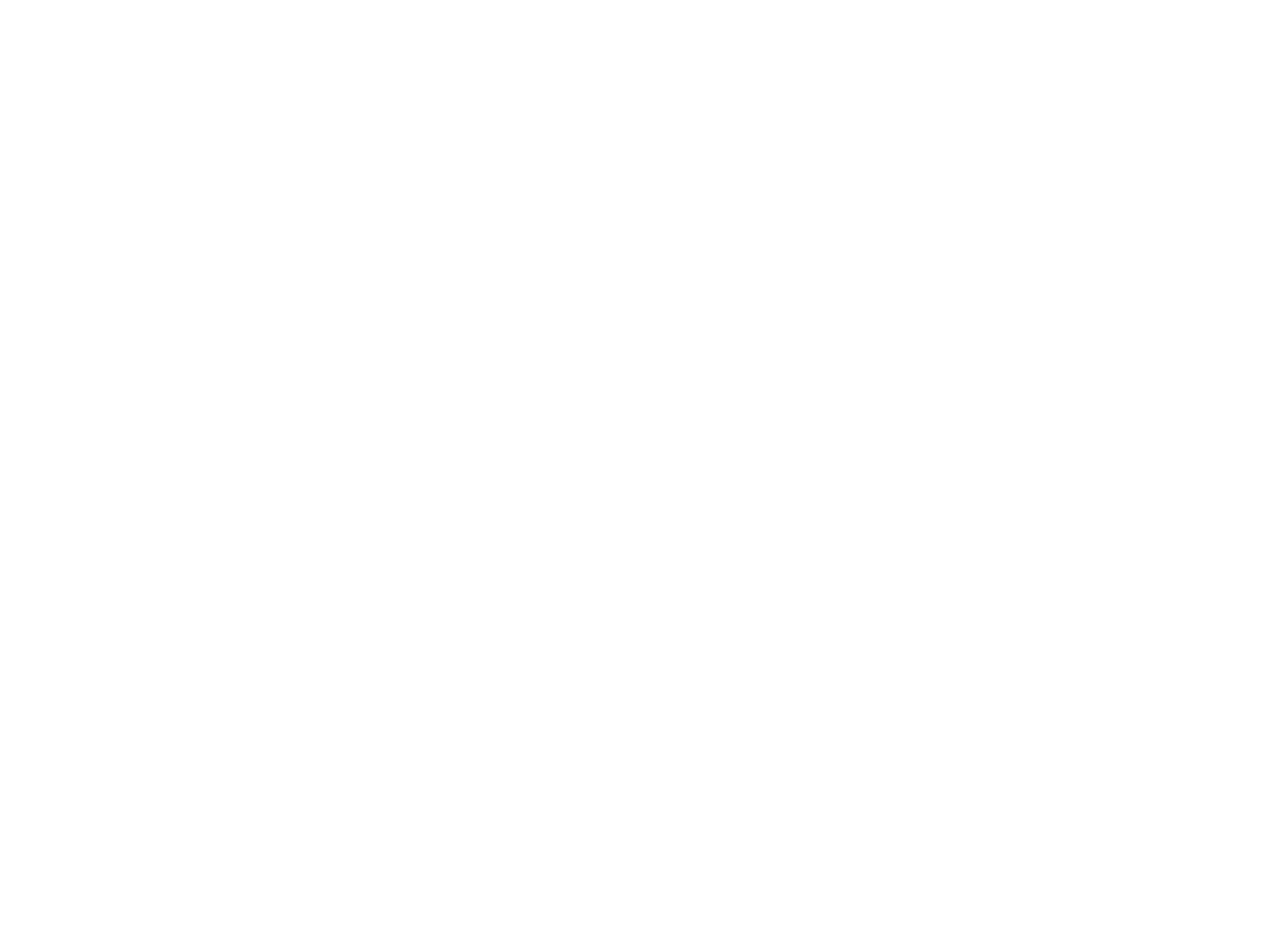
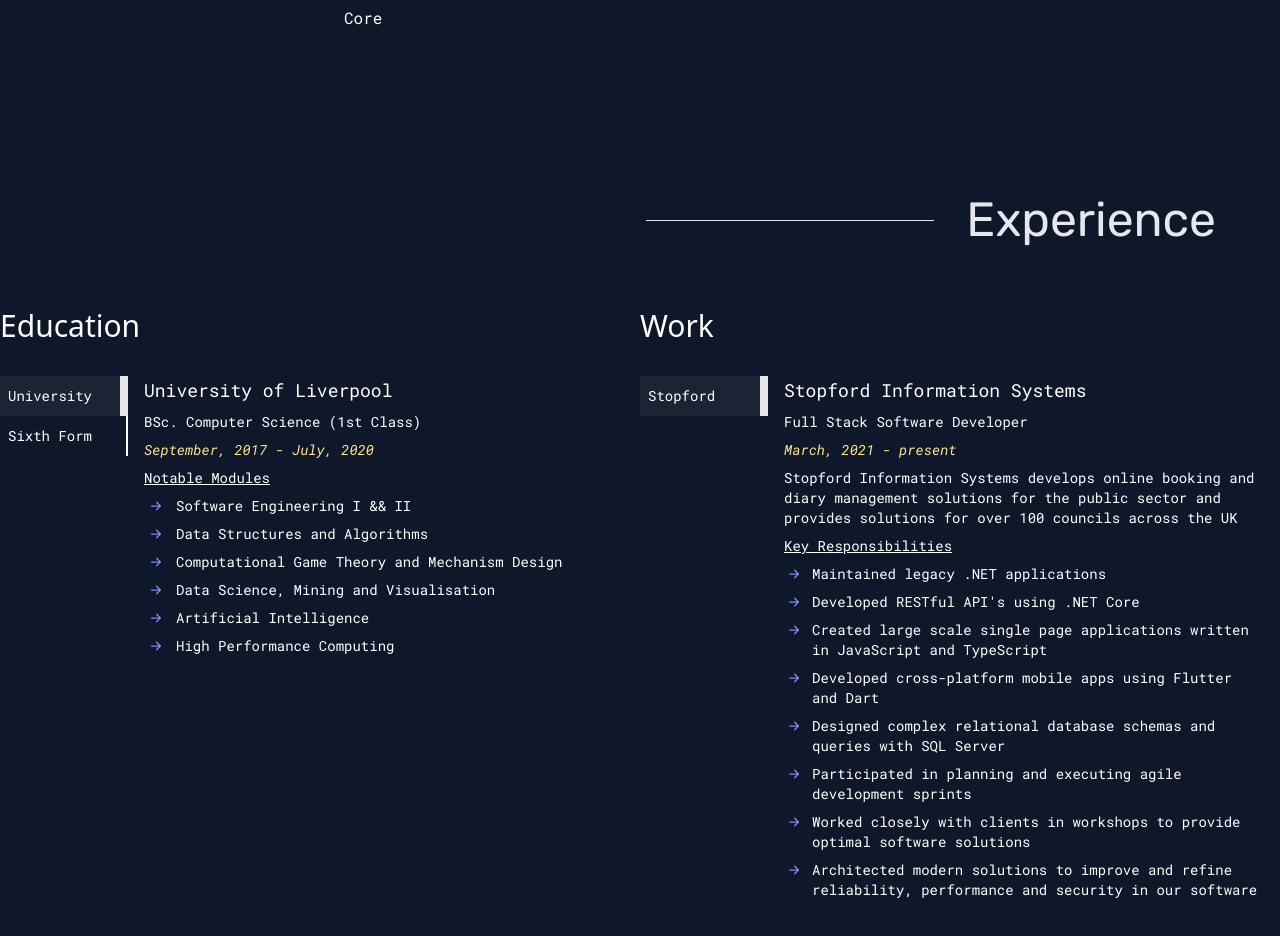
Before and after one commit to JamieKennedy/portfolio, a React (Vite) app: page / in a window 1280 px wide. Shown: the part 820-1756 px from the top of the page. Before the commit the page ends 800 px from the top, so only its background shows below. Built offline with nearby package versions, Linux system fonts and the light colour scheme.

Commit message:
Added experience section

```diff
--- a/src/App.tsx
+++ b/src/App.tsx
@@ -16,8 +16,10 @@
         <section className={theme === 'dark' ? 'dark' : ''}>
             <div className="min-h-screen overflow-auto dark:bg-slate-900">
                 <Header />
-                <div className="m-auto flex max-w-7xl flex-col">
+                <div className="m-auto mb-32 flex max-w-7xl flex-col">
                     <About />
+                    <Experience />
+                    {/* <Projects /> */}
                 </div>
             </div>
         </section>
--- a/src/components/sections/about/components/TechStack.tsx
+++ b/src/components/sections/about/components/TechStack.tsx
@@ -4,13 +4,17 @@
 import IconListItem from '../../../ui/IconListItem';
 
 const frontend: string[] = ['React', 'TypeScript', 'Tailwind', 'Flutter', 'WebForms'];
-const backend: string[] = ['C#', 'VB.Net', 'ASP.Net Core', 'ASP.Net Framework', 'Dapper', 'EntityFramework Core'];
+const backend: string[] = ['C#', 'VB.Net', 'ASP.Net Core', 'ASP.Net Core Web API', 'ASP.Net Framework', 'Dapper', 'EntityFramework Core'];
 const db: string[] = ['MS SQL Server'];
 const tools: string[] = ['Git', 'Azure DevOps'];
 const other: string[] = ['Python', 'Dart'];
 
 const TechStack: React.FunctionComponent = () => {
-    const listIcon = <BsArrowRightShort className="mr-2 text-xl text-indigo-400" />;
+    const listIcon = (
+        <div className="mr-2 h-9 w-6 self-start">
+            <BsArrowRightShort className="mr-2 h-9 w-6 text-xl text-indigo-400" />
+        </div>
+    );
 
     return (
         <>
@@ -38,7 +42,7 @@
                 </div>
                 <div className="mb-8 flex w-56 flex-col ">
                     <p className="text-xl ">Database</p>
-                    <ul className="leading-9">
+                    <ul className="">
                         {db.map((item, i) => (
                             <IconListItem key={i} icon={listIcon}>
                                 {item}
--- a/src/components/sections/experience/Experience.tsx
+++ b/src/components/sections/experience/Experience.tsx
@@ -1,11 +1,19 @@
+import DetailedList, { IListItem } from './components/DetailedList';
+
 import TransitionElement from '../../ui/TransitionElement';
+import EducationList from './components/EducationList';
+import WorkList from './components/WorkList';
 
 const Experience = () => {
     return (
-        <TransitionElement className={'w-3/5 self-end'} classBase="faderight" duration={500} delay={800}>
-            <div id="Experience" className="mt-32 flex h-fit flex-row items-center justify-end overflow-hidden rounded-xl">
-                <hr className="w-48 text-sky-200" />
+        <TransitionElement className={'mb-96 w-full self-end'} classBase="faderight" duration={500} delay={800}>
+            <div id="Experience" className="mt-16 flex h-fit flex-row items-center justify-end overflow-hidden rounded-xl">
+                <hr className="w-72 text-sky-200" />
                 <h1 className="my-16 ml-8 mr-16 text-end font-rubik text-5xl dark:text-gray-200">Experience</h1>
+            </div>
+            <div className="flex flex-row flex-wrap justify-start">
+                <EducationList />
+                <WorkList />
             </div>
         </TransitionElement>
     );
--- /dev/null
+++ b/src/components/sections/experience/components/DetailedList.tsx
@@ -0,0 +1,65 @@
+import { ReactNode, useEffect, useState } from 'react';
+
+import moment from 'moment';
+
+export interface IListItem {
+    label: string;
+    title: string;
+    dateFrom: Date;
+    dateTo?: Date;
+    subTitle: string;
+    content: ReactNode;
+}
+
+interface IDetailedListProps {
+    data: IListItem[];
+    className?: string;
+}
+
+const DetailedList: React.FunctionComponent<IDetailedListProps> = ({ data, className }) => {
+    const [index, setIndex] = useState(0);
+
+    const labels = data.map((item, i) => {
+        return (
+            <div key={i} className="h-10 w-full cursor-pointer border-r-2 border-white" onClick={() => setIndex(i)}>
+                <h4 className="px-2 font-robotoMono text-sm leading-10 dark:text-white">{item.label}</h4>
+            </div>
+        );
+    });
+
+    const getDate = (date?: Date): string => {
+        if (!date) {
+            return 'present';
+        }
+
+        const dateMoment = moment(date);
+
+        return dateMoment.format('MMMM, YYYY');
+    };
+
+    if (data.length === 0) {
+        return <></>;
+    }
+    return (
+        <div className={`flex w-full flex-row justify-start ${className}`}>
+            <div className="relative w-1/5  ">
+                <div
+                    className="pointer-events-none absolute h-10 w-full border-r-8 bg-white/5 transition-transform duration-200 ease-in-out"
+                    style={{ transform: `translateY(${index * 100}%)` }}
+                ></div>
+                {labels}
+            </div>
+
+            <div className="flex w-4/5 flex-grow flex-col space-y-2 px-4 font-robotoMono dark:text-white">
+                <h3 className=" text-lg ">{data[index].title}</h3>
+                <p className="text-sm ">{data[index].subTitle}</p>
+                <p className="text-sm italic text-sky-500 dark:text-amber-200">
+                    {getDate(data[index].dateFrom)} - {getDate(data[index].dateTo)}
+                </p>
+                {data[index].content}
+            </div>
+        </div>
+    );
+};
+
+export default DetailedList;
--- /dev/null
+++ b/src/components/sections/experience/components/EducationList.tsx
@@ -0,0 +1,80 @@
+import * as React from 'react';
+
+import { BsArrowRightShort, BsDot } from 'react-icons/bs';
+import DetailedList, { IListItem } from './DetailedList';
+
+import IconListItem from '../../../ui/IconListItem';
+
+const arrowIcon = (
+    <div className="mr-2 self-start">
+        <BsArrowRightShort className=" w-6 text-xl text-indigo-400" />
+    </div>
+);
+
+const testData: IListItem[] = [
+    {
+        label: 'University',
+        title: 'University of Liverpool',
+        dateFrom: new Date(2017, 8),
+        dateTo: new Date(2020, 6),
+        subTitle: 'BSc. Computer Science (1st Class)',
+        content: (
+            <div className="text-sm">
+                <h4 className="mb-2 underline">Notable Modules</h4>
+                <ul>
+                    <IconListItem icon={arrowIcon} className="mb-2">
+                        Software Engineering I && II
+                    </IconListItem>
+                    <IconListItem icon={arrowIcon} className="mb-2">
+                        Data Structures and Algorithms
+                    </IconListItem>
+                    <IconListItem icon={arrowIcon} className="mb-2">
+                        Computational Game Theory and Mechanism Design
+                    </IconListItem>
+                    <IconListItem icon={arrowIcon} className="mb-2">
+                        Data Science, Mining and Visualisation
+                    </IconListItem>
+                    <IconListItem icon={arrowIcon} className="mb-2">
+                        Artificial Intelligence
+                    </IconListItem>
+                    <IconListItem icon={arrowIcon} className="mb-2">
+                        High Performance Computing
+                    </IconListItem>
+                </ul>
+            </div>
+        ),
+    },
+    {
+        label: 'Sixth Form',
+        title: 'West Derby Sixth Form',
+        dateFrom: new Date(2015, 8),
+        dateTo: new Date(2017, 6),
+        subTitle: 'A-Levels',
+        content: (
+            <div className="text-sm">
+                <ul>
+                    <IconListItem icon={arrowIcon} className="mb-2">
+                        A* - Computer Science
+                    </IconListItem>
+                    <IconListItem icon={arrowIcon} className="mb-2">
+                        A&nbsp; - Maths
+                    </IconListItem>
+                    <IconListItem icon={arrowIcon} className="mb-2">
+                        A&nbsp; - Physics Science
+                    </IconListItem>
+                </ul>
+            </div>
+        ),
+    },
+];
+
+const EducationList: React.FunctionComponent = () => {
+    return (
+        <div className="flex h-fit w-1/2 flex-col">
+            <h2 className="mb-8 text-3xl dark:text-white">Education</h2>
+            <DetailedList data={testData} className="h-36" />
+        </div>
+    );
+};
+
+export default EducationList;
--- /dev/null
+++ b/src/components/sections/experience/components/WorkList.tsx
@@ -0,0 +1,67 @@
+import * as React from 'react';
+
+import DetailedList, { IListItem } from './DetailedList';
+
+import { BsArrowRightShort } from 'react-icons/bs';
+import IconListItem from '../../../ui/IconListItem';
+
+const arrowIcon = (
+    <div className="mr-2 self-start">
+        <BsArrowRightShort className=" h-5  w-5 text-xl text-indigo-400" />
+    </div>
+);
+
+const testData: IListItem[] = [
+    {
+        label: 'Stopford',
+        title: 'Stopford Information Systems',
+        dateFrom: new Date(2021, 2),
+        subTitle: 'Full Stack Software Developer',
+        content: (
+            <div className="text-sm">
+                <h5>
+                    Stopford Information Systems develops online booking and diary management solutions for the public sector and provides solutions for over
+                    100 councils across the UK
+                </h5>
+                <h6 className="mt-2 underline">Key Responsibilities</h6>
+                <ul>
+                    <IconListItem icon={arrowIcon} className="mt-2">
+                        Maintained legacy .NET applications
+                    </IconListItem>
+                    <IconListItem icon={arrowIcon} className="mt-2">
+                        Developed RESTful API's using .NET Core
+                    </IconListItem>
+                    <IconListItem icon={arrowIcon} className="mt-2">
+                        Created large scale single page applications written in JavaScript and TypeScript
+                    </IconListItem>
+                    <IconListItem icon={arrowIcon} className="mt-2">
+                        Developed cross-platform mobile apps using Flutter and Dart
+                    </IconListItem>
+                    <IconListItem icon={arrowIcon} className="mt-2">
+                        Designed complex relational database schemas and queries with SQL Server
+                    </IconListItem>
+                    <IconListItem icon={arrowIcon} className="mt-2">
+                        Participated in planning and executing agile development sprints
+                    </IconListItem>
+                    <IconListItem icon={arrowIcon} className="mt-2">
+                        Worked closely with clients in workshops to provide optimal software solutions
+                    </IconListItem>
+                    <IconListItem icon={arrowIcon} className="mt-2">
+                        Architected modern solutions to improve and refine reliability, performance and security in our software
+                    </IconListItem>
+                </ul>
+            </div>
+        ),
+    },
+];
+
+const WorkList: React.FunctionComponent = () => {
+    return (
+        <div className="flex h-fit w-1/2 flex-col">
+            <h2 className="mb-8 text-3xl dark:text-white">Work</h2>
+            <DetailedList data={testData} className="h-36" />
+        </div>
+    );
+};
+
+export default WorkList;
--- a/src/components/sections/header/HeaderLinks.tsx
+++ b/src/components/sections/header/HeaderLinks.tsx
@@ -15,10 +15,10 @@
         title: 'About',
         to: 'About',
     },
-    // {
-    //     title: 'Experience',
-    //     to: 'Experience',
-    // },
+    {
+        title: 'Experience',
+        to: 'Experience',
+    },
     // {
     //     title: 'Projects',
     //     to: 'Projects',
```
